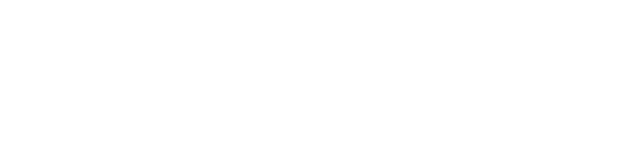
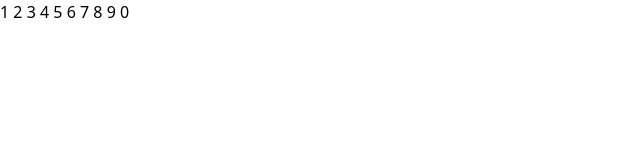
Before and after one commit to Ben-Cor/ITOnlineJSTasks, a website built with Vite: page basic-calc/index.html in a window 1280 px wide. Shown: the whole page, without its empty margins (0-640 px from the left). Built offline with nearby package versions, Linux system fonts and the light colour scheme.

Commit message:
calc html started

```diff
--- a/basic-calc/index.html
+++ b/basic-calc/index.html
@@ -7,8 +7,17 @@
     <title>Calculator</title>
   </head>
   <body>
-    <div>
-
+    <div id="calcContainer">
+      <button>1</button>
+      <button>2</button>
+      <button>3</button>
+      <button>4</button>
+      <button>5</button>
+      <button>6</button>
+      <button>7</button>
+      <button>8</button>
+      <button>9</button>
+      <button>0</button>
     </div>
 
   </body>
```
